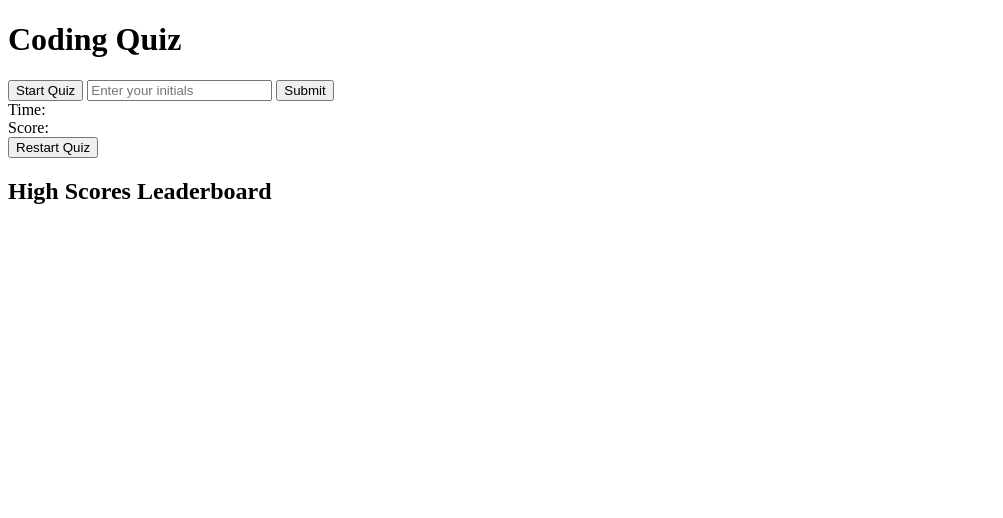
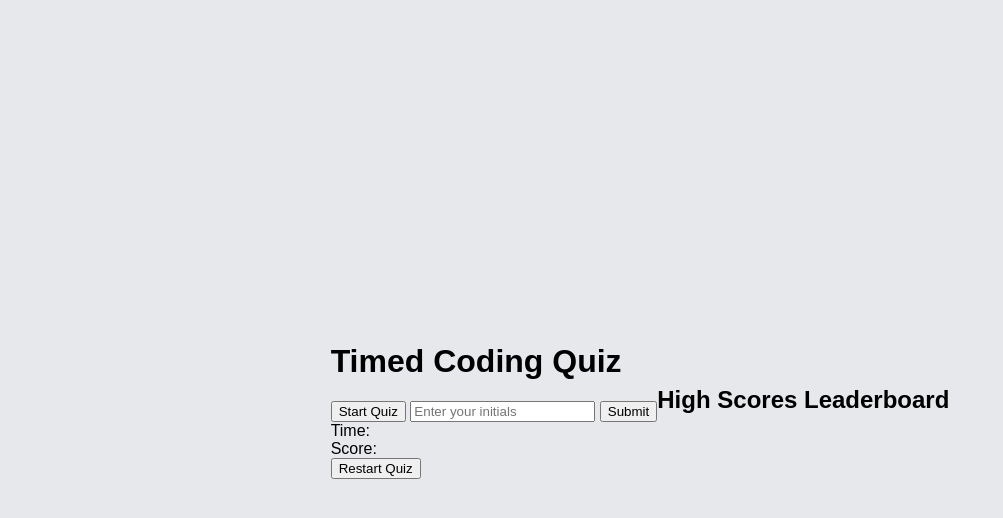
Before and after one commit to HamzaR19/CodingQuiz2, a plain HTML site: page index.html in a window 1280 px wide. Shown: the whole page, without its empty margins (0-1003 px from the left). Drawn offline with Linux system fonts and the light colour scheme.

Commit message:
updated readme and adding css

```diff
--- a/assets/css/style.css
+++ b/assets/css/style.css
@@ -0,0 +1,10 @@
+body {
+    display: flex;
+    align-items: center;
+    justify-content: center;
+    height: 100vh;
+    font-family: Arial, sans-serif;
+    background-color: #e6e8ec;
+    margin: 0;
+    padding: 0;
+  }
--- a/index.html
+++ b/index.html
@@ -4,13 +4,13 @@
 <head>
   <meta charset="UTF-8">
   <meta name="viewport" content="width=device-width, initial-scale=1.0">
-  <title>Coding Quiz</title>
+  <title>Timed Coding Quiz</title>
   <link rel="stylesheet" href="./assets/css/style.css" />
 </head>
 
 <body>
   <div id="quiz-container">
-    <h1>Coding Quiz</h1>
+    <h1>Timed Coding Quiz</h1>
     <div id="question-container"></div>
     <div id="options-container"></div>
     <button id="start-btn">Start Quiz</button>
```
Also changed, not shown: 1 other file.
